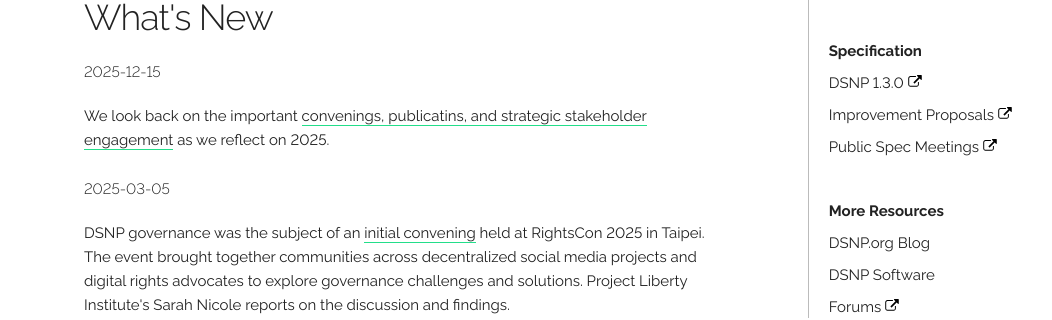
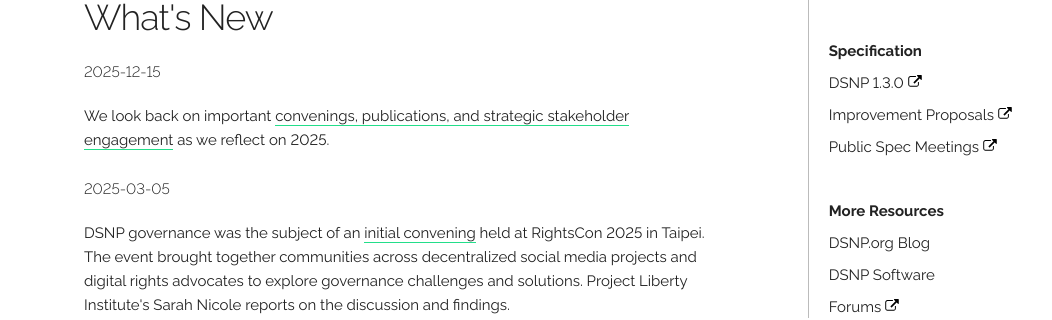
Before and after one commit to DSNP-org/dsnp-web, a Jekyll site: the page built from index.html, in a window 1280 px wide. Shown: the part 565-885 px from the top of the page, without its empty margins (108-1160 px from the left). Built offline with Jekyll 4.4.1, drawn with Linux system fonts in a browser that asks for light colours; comment, search, counter and statistics services are not loaded.

Commit message:
Fix typo

```diff
--- a/index.html
+++ b/index.html
@@ -16,7 +16,7 @@
   <h3>What's New</h3>
 
   <h6>2025-12-15</h6>
-  <p>We look back on the important <a href="blog/2025/12/15/reflecting-on-year-of-growth.html">convenings, publicatins, and strategic stakeholder engagement</a> as we reflect on 2025.</p>
+  <p>We look back on important <a href="blog/2025/12/15/reflecting-on-year-of-growth.html">convenings, publications, and strategic stakeholder engagement</a> as we reflect on 2025.</p>
 
   <h6>2025-03-05</h6>
   <p>DSNP governance was the subject of an <a href="blog/2025/03/05/rightscon-readout.html">initial convening</a> held at RightsCon 2025 in Taipei. The event brought together communities across decentralized social media projects and digital rights advocates to explore governance challenges and solutions. Project Liberty Institute's Sarah Nicole reports on the discussion and findings.
```
